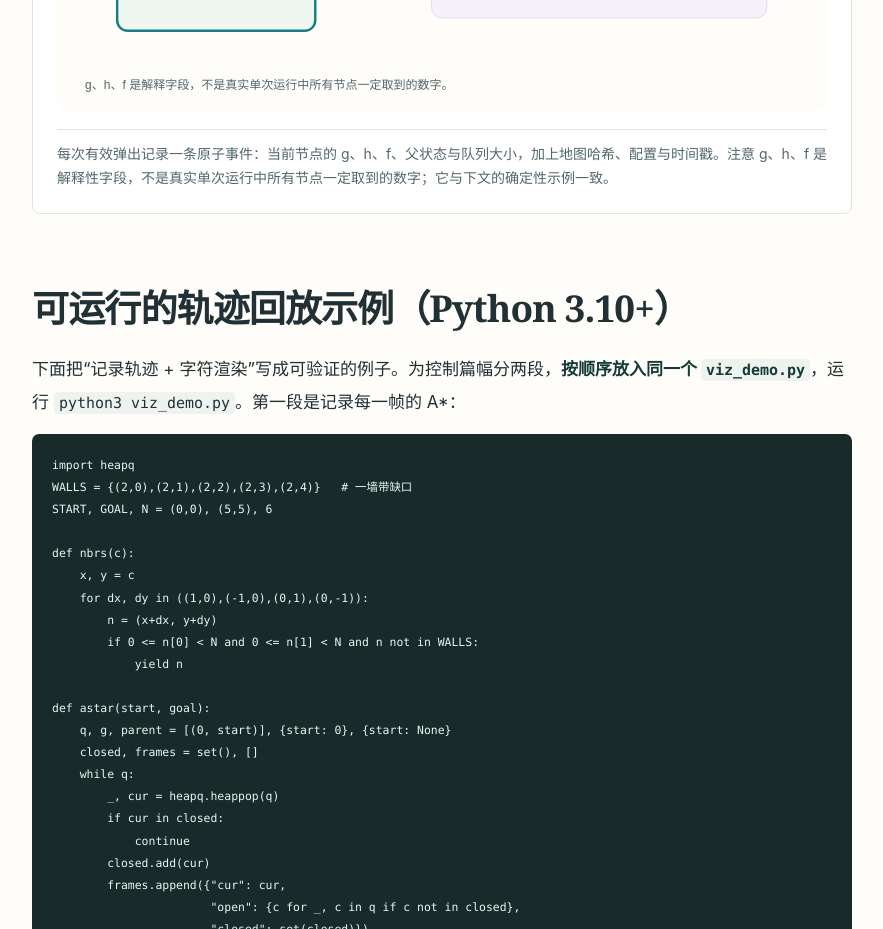
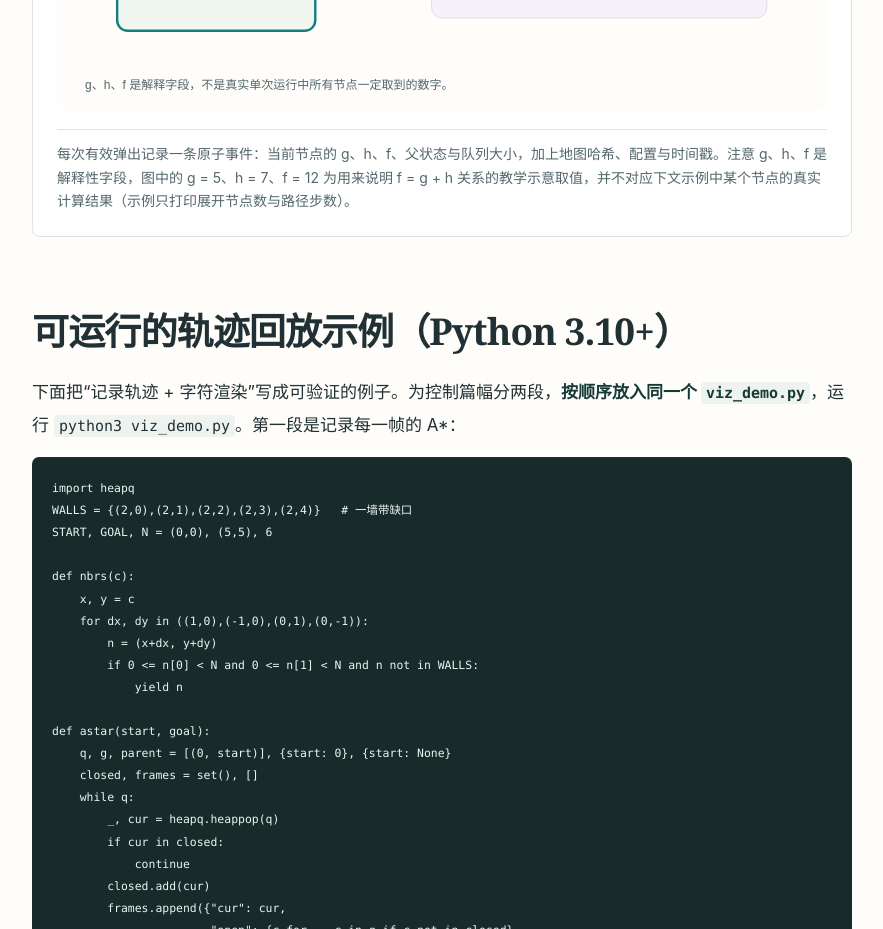
Before and after one commit to 1998x-stack/path-planning-algorithms-tutorial, a plain HTML site: page docs/chapters/23.html in a window 1280 px wide. Shown: the part 3660-4589 px from the top of the page, without its empty margins (331-1214 px from the left). Drawn offline with Linux system fonts and the light colour scheme.

Commit message:
fix(path-planning): resolve self-contradictory g/h/f claim in chapter 23 figcaption

```diff
--- a/docs/chapters/23.html
+++ b/docs/chapters/23.html
@@ -3,7 +3,7 @@
 <main class="article-main" id="content"><article>
 <header class="article-header"><p class="article-meta">TOOLING / 23 OF 28</p><h1>可视化与调试：把搜索过程画出来，比打印一千行日志更快定位问题</h1><p class="dek">“照着伪代码写完了 A*，机器人却穿墙或原地打转”——这类问题几乎不可能靠 print 逐行数值找出来，因为它们是空间结构上的错误。本章讲怎么把搜索轨迹记录下来、怎么回放，以及几张图分别能回答什么问题。</p></header>
 <section id="problem" aria-labelledby="problem-title"><h2 id="problem-title">为什么必须先看图</h2><p>路径规划的本质是<strong>空间搜索</strong>——在一个几何空间里找一条路径。而 print 只能告诉你“第 125 步访问了节点 (13, 7)，g=42.3，f=58.1”。这行字里看不出搜索是不是在朝正确方向推进。一张图能当场回答几个 print 很难回答的问题：</p><ul><li><strong>搜索在推进吗？</strong>待扩展集合（open）是在朝目标扩张，还是四处漫延？</li><li><strong>障碍标记对吗？</strong>碰撞检测有没有把墙的边缘多膨胀一圈？</li><li><strong>路径形状对吗？</strong>是有锯齿状的急转弯，还是直接穿过了障碍？</li><li><strong>采样合理吗？</strong>RRT 有没有陷在局部区域密集采样，而不朝目标生长？</li></ul><p>要定位问题，先要清楚“看”的是哪一层。一次导航从地图与位姿开始，到搜索状态、输出路径，再到控制执行，每一层都有自己的输入版本与时间基准；出问题时能区分出错在哪一层，比多画几张图更重要。</p><figure><p class="figure-kicker">TOOLING · 23</p><img src="../assets/figures/23-observability-stack.svg" loading="lazy" alt="四层可观测性自上而下堆叠：一为地图/位姿（frame、resolution、map_hash），二为搜索状态（OPEN、CLOSED、g/h/f），三为输出路径（边、曲率、净空、footprint），四为控制执行（cmd、odom、error、stamp）。"><figcaption>“Plan → Observe → Diagnose”的四层可观测性：地图/位姿、搜索状态、输出路径、控制执行。任一层的输入版本或时间基准（如 map_hash、stamp）变了，必须能回溯并重现后续决策——否则你无法区分“算法错”与“输入变了”。</figcaption></figure><p>先看“路径整体形状”再看具体数值，是因为形状错了往往对应坐标系、碰撞检测或启发式这类系统性问题；而颜色/形状冗余标记（不只是颜色）能让色弱读者也能区分。<figure><p class="figure-kicker">TOOLING · 23</p><img src="../assets/figures/23-patterns.svg" loading="lazy" alt="三个面板：左图路径直接从障碍物上穿过；中图路径绕了远大于必要的距离；右图路径在起点附近绕圈回到原点。"><figcaption>三种常见问题的“形状特征”：<strong>穿障</strong>多半是碰撞检测漏了，<strong>绕远</strong>多半是启发式不可采纳或不一致，<strong>在起点打转</strong>说明搜索没朝目标推进（或目标检测时机错了）。先认出形状，再去查具体数值。</figcaption></figure></section>
-<section id="trace" aria-labelledby="trace-title"><h2 id="trace-title">记录搜索轨迹</h2><p>要能回放，就必须在算法运行时就<strong>把每一帧的状态记下来</strong>。对 A* 来说，一帧至少包含：当前展开的节点、当时的 open 集合、当时的 closed 集合，以及各节点的 g/f 值。只存最终路径是不够的——那样你只能看到结果，看不到搜索是怎么一步步走到的。</p><figure><p class="figure-kicker">TOOLING · 23</p><img src="../assets/figures/23-trace.svg" loading="lazy" alt="一个 6x6 栅格，中列 y=0 到 4 是一墙，y=5 留缺口。青色格子是展开过的节点，琥珀色是仍在待扩展集合中的节点，陶红色是从起点到终点的路径，紫色是目标，底部有图例。"><figcaption>把一帧轨迹画出来：已展开（closed）、待扩展（open）、找到的路径、障碍、起点与目标。图里的颜色<strong>对应本章代码的字符渲染</strong>——同一份轨迹既可以画成图，也可以打印成网格文本，两者应当一致。</figcaption></figure><p>记录轨迹会带来内存开销：每帧都完整拷贝一个集合会很浪费。实用做法是只记增量（新展开的节点、从 open 移入 closed 的节点），或只对关键帧做快照。对教学与调试而言，先追求“能回放”比先追求“省内存”更重要。</p><p>回放的载体是一串<strong>结构化事件</strong>，而不是截图。每次有效弹出（把节点从 open 确立为当前节点）记一条原子事件，至少包含步号、状态、父节点、g/h/f 与当前 frontier 大小，再附上 map_hash、算法配置和时间戳，才能保证事后能重放。</p><figure><p class="figure-kicker">TOOLING · 23</p><img src="../assets/figures/23-g-h-f-trace.svg" loading="lazy" alt="左侧为一次有效弹出时记录的当前节点，标出 g = 5、h = 7、f = g + h = 12；右侧列出日志事件字段：step、state、parent、g/h/f、frontier、map_hash、config、stamp。"><figcaption>每次有效弹出记录一条原子事件：当前节点的 g、h、f、父状态与队列大小，加上地图哈希、配置与时间戳。注意 g、h、f 是解释性字段，不是真实单次运行中所有节点一定取到的数字；它与下文的确定性示例一致。</figcaption></figure></section>
+<section id="trace" aria-labelledby="trace-title"><h2 id="trace-title">记录搜索轨迹</h2><p>要能回放，就必须在算法运行时就<strong>把每一帧的状态记下来</strong>。对 A* 来说，一帧至少包含：当前展开的节点、当时的 open 集合、当时的 closed 集合，以及各节点的 g/f 值。只存最终路径是不够的——那样你只能看到结果，看不到搜索是怎么一步步走到的。</p><figure><p class="figure-kicker">TOOLING · 23</p><img src="../assets/figures/23-trace.svg" loading="lazy" alt="一个 6x6 栅格，中列 y=0 到 4 是一墙，y=5 留缺口。青色格子是展开过的节点，琥珀色是仍在待扩展集合中的节点，陶红色是从起点到终点的路径，紫色是目标，底部有图例。"><figcaption>把一帧轨迹画出来：已展开（closed）、待扩展（open）、找到的路径、障碍、起点与目标。图里的颜色<strong>对应本章代码的字符渲染</strong>——同一份轨迹既可以画成图，也可以打印成网格文本，两者应当一致。</figcaption></figure><p>记录轨迹会带来内存开销：每帧都完整拷贝一个集合会很浪费。实用做法是只记增量（新展开的节点、从 open 移入 closed 的节点），或只对关键帧做快照。对教学与调试而言，先追求“能回放”比先追求“省内存”更重要。</p><p>回放的载体是一串<strong>结构化事件</strong>，而不是截图。每次有效弹出（把节点从 open 确立为当前节点）记一条原子事件，至少包含步号、状态、父节点、g/h/f 与当前 frontier 大小，再附上 map_hash、算法配置和时间戳，才能保证事后能重放。</p><figure><p class="figure-kicker">TOOLING · 23</p><img src="../assets/figures/23-g-h-f-trace.svg" loading="lazy" alt="左侧为一次有效弹出时记录的当前节点，标出 g = 5、h = 7、f = g + h = 12；右侧列出日志事件字段：step、state、parent、g/h/f、frontier、map_hash、config、stamp。"><figcaption>每次有效弹出记录一条原子事件：当前节点的 g、h、f、父状态与队列大小，加上地图哈希、配置与时间戳。注意 g、h、f 是解释性字段，图中的 g = 5、h = 7、f = 12 为用来说明 f = g + h 关系的教学示意取值，并不对应下文示例中某个节点的真实计算结果（示例只打印展开节点数与路径步数）。</figcaption></figure></section>
 <section id="render" aria-labelledby="render-title"><h2 id="render-title">可运行的轨迹回放示例（Python 3.10+）</h2><p>下面把“记录轨迹 + 字符渲染”写成可验证的例子。为控制篇幅分两段，<strong>按顺序放入同一个 <code>viz_demo.py</code></strong>，运行 <code>python3 viz_demo.py</code>。第一段是记录每一帧的 A*：</p><pre><code>import heapq
 WALLS = {(2,0),(2,1),(2,2),(2,3),(2,4)}   # 一墙带缺口
 START, GOAL, N = (0,0), (5,5), 6
```
